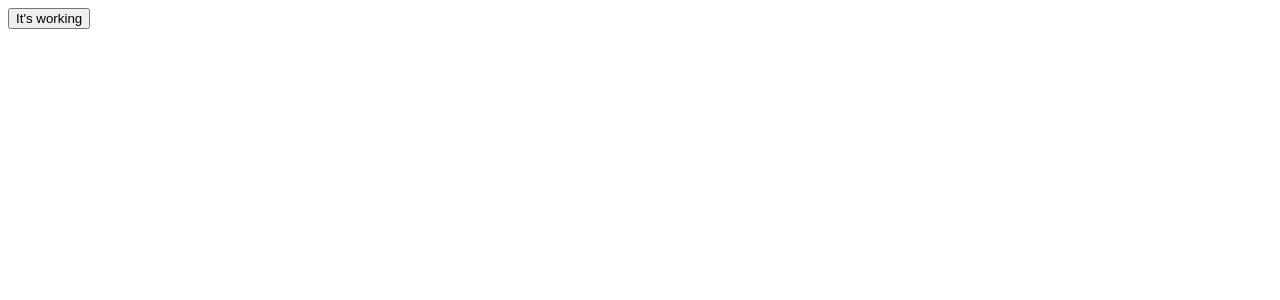
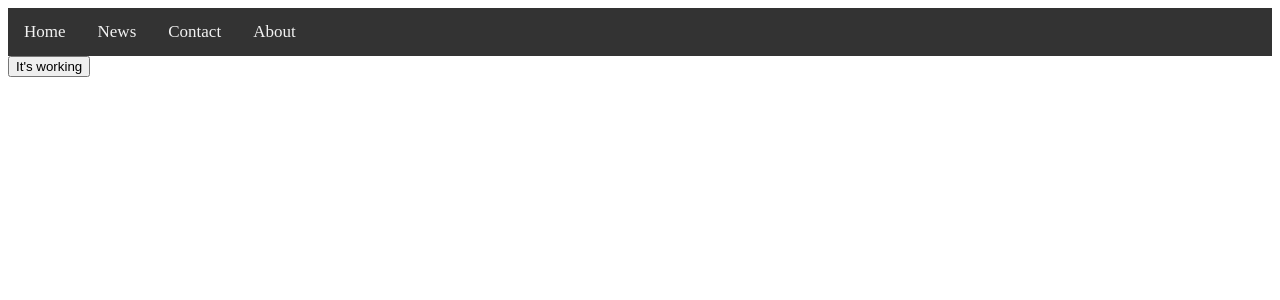
Before and after one commit to Mvergilio/manga-app, a Next.js app: page / in a window 1280 px wide. Shown: the top 300 px of the page. Built offline with nearby package versions, Linux system fonts and the light colour scheme.

Commit message:
add the Layout component to the page

```diff
--- /dev/null
+++ b/src/component/Layout.tsx
@@ -0,0 +1,22 @@
+import { NavBar } from './NavBar'
+import page from 'next/app'
+import React from 'react'
+
+export const Layout = (props: {
+    children:
+        | string
+        | number
+        | boolean
+        | React.ReactElement<any, string | React.JSXElementConstructor<any>>
+        | React.ReactFragment
+        | React.ReactPortal
+        | null
+        | undefined
+}) => {
+    return (
+        <>
+            <NavBar />
+            <main>{props.children}</main>
+        </>
+    )
+}
--- /dev/null
+++ b/src/component/NavBar.tsx
@@ -0,0 +1,13 @@
+import styles from '../styles/navBar.module.css'
+export const NavBar = () => {
+    return (
+        <div className={styles.topnav}>
+            <a className="active" href="#home">
+                Home
+            </a>
+            <a href="#news">News</a>
+            <a href="#contact">Contact</a>
+            <a href="#about">About</a>
+        </div>
+    )
+}
--- a/src/pages/_app.tsx
+++ b/src/pages/_app.tsx
@@ -1,8 +1,13 @@
 import type { AppProps } from 'next/app'
 import 'tailwindcss/tailwind.css'
+import { Layout } from '../component/Layout'
 
 function MyApp({ Component, pageProps }: AppProps) {
-    return <Component {...pageProps} />
+    return (
+        <Layout>
+            <Component {...pageProps} />
+        </Layout>
+    )
 }
 
 export default MyApp
--- /dev/null
+++ b/src/styles/navBar.module.css
@@ -0,0 +1,26 @@
+.topnav {
+    background-color: #333;
+    overflow: hidden;
+}
+
+/* Style the links inside the navigation bar */
+.topnav a {
+    float: left;
+    color: #f2f2f2;
+    text-align: center;
+    padding: 14px 16px;
+    text-decoration: none;
+    font-size: 17px;
+}
+
+/* Change the color of links on hover */
+.topnav a:hover {
+    background-color: #ddd;
+    color: black;
+}
+
+/* Add a color to the active/current link */
+.topnav a.active {
+    background-color: #04aa6d;
+    color: white;
+}
```
